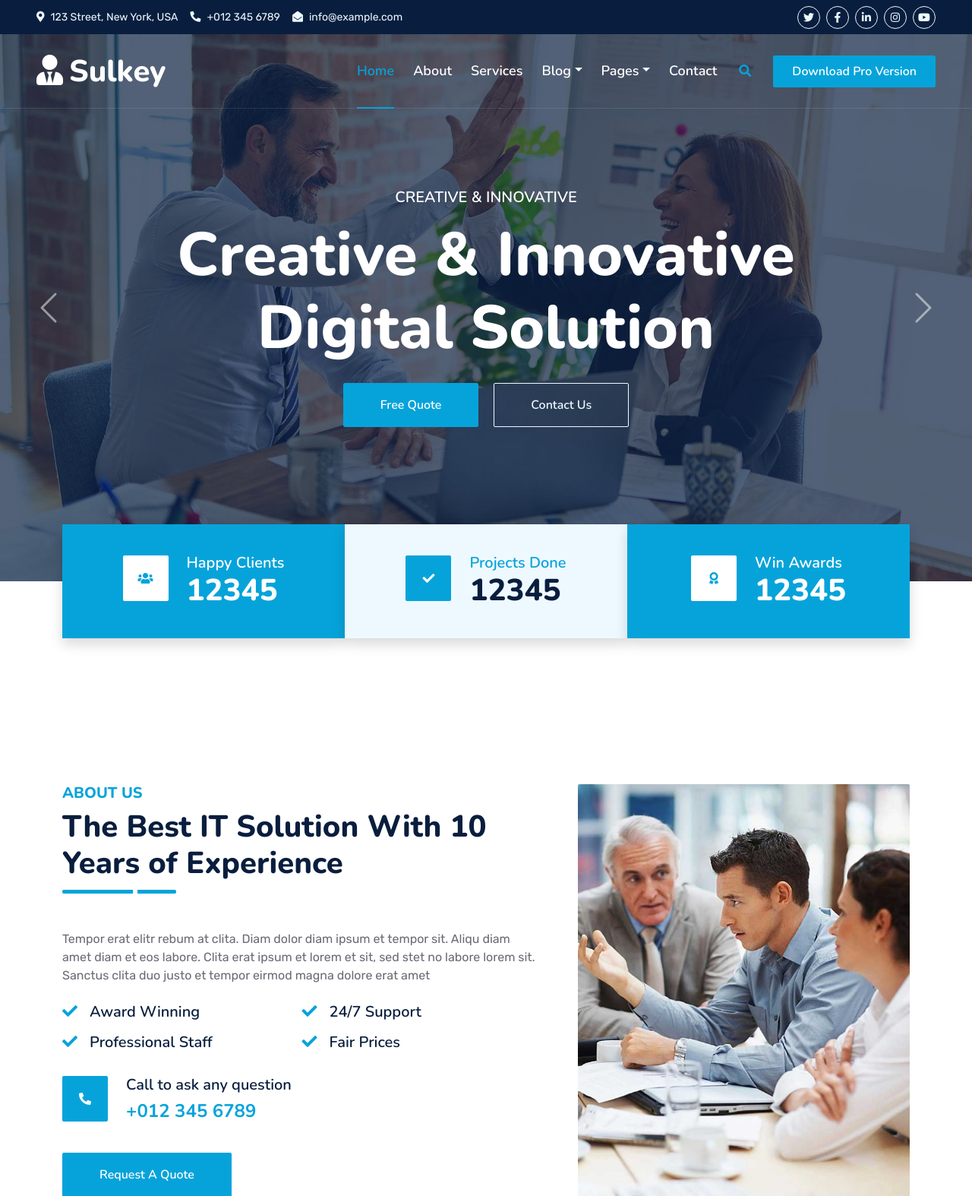
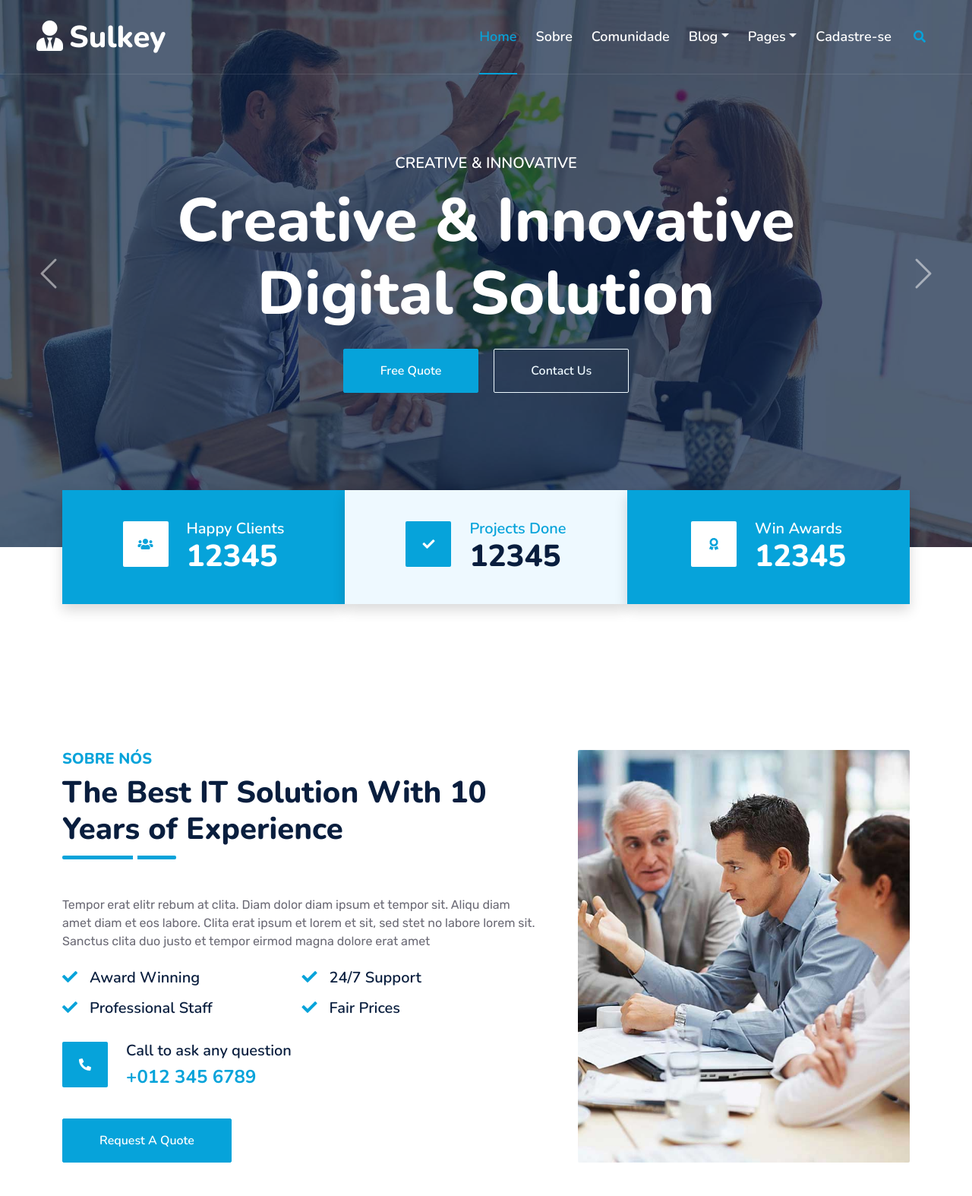
Before and after one commit to LucasFariaMelo/Projeto_Sulkey, a Django app: page / in a window 1280 px wide. Shown: the top 1574 px of the page at 76% size. Run offline with Django 5.2, Linux system fonts and the light colour scheme; some libraries are stand-ins or nearby versions.

Commit message:
Adicionando mais elementos ao template

```diff
--- a/Sulkey/Website/templates/index.html
+++ b/Sulkey/Website/templates/index.html
@@ -39,31 +39,6 @@
     </div>
     <!-- Spinner End -->
 
-
-    <!-- Topbar Start -->
-    <div class="container-fluid bg-dark px-5 d-none d-lg-block">
-        <div class="row gx-0">
-            <div class="col-lg-8 text-center text-lg-start mb-2 mb-lg-0">
-                <div class="d-inline-flex align-items-center" style="height: 45px;">
-                    <small class="me-3 text-light"><i class="fa fa-map-marker-alt me-2"></i>123 Street, New York, USA</small>
-                    <small class="me-3 text-light"><i class="fa fa-phone-alt me-2"></i>+012 345 6789</small>
-                    <small class="text-light"><i class="fa fa-envelope-open me-2"></i>info@example.com</small>
-                </div>
-            </div>
-            <div class="col-lg-4 text-center text-lg-end">
-                <div class="d-inline-flex align-items-center" style="height: 45px;">
-                    <a class="btn btn-sm btn-outline-light btn-sm-square rounded-circle me-2" href=""><i class="fab fa-twitter fw-normal"></i></a>
-                    <a class="btn btn-sm btn-outline-light btn-sm-square rounded-circle me-2" href=""><i class="fab fa-facebook-f fw-normal"></i></a>
-                    <a class="btn btn-sm btn-outline-light btn-sm-square rounded-circle me-2" href=""><i class="fab fa-linkedin-in fw-normal"></i></a>
-                    <a class="btn btn-sm btn-outline-light btn-sm-square rounded-circle me-2" href=""><i class="fab fa-instagram fw-normal"></i></a>
-                    <a class="btn btn-sm btn-outline-light btn-sm-square rounded-circle" href=""><i class="fab fa-youtube fw-normal"></i></a>
-                </div>
-            </div>
-        </div>
-    </div>
-    <!-- Topbar End -->
-
-
     <!-- Navbar & Carousel Start -->
     <div class="container-fluid position-relative p-0">
         <nav class="navbar navbar-expand-lg navbar-dark px-5 py-3 py-lg-0">
@@ -76,8 +51,8 @@
             <div class="collapse navbar-collapse" id="navbarCollapse">
                 <div class="navbar-nav ms-auto py-0">
                     <a href="index.html" class="nav-item nav-link active">Home</a>
-                    <a href="about.html" class="nav-item nav-link">About</a>
-                    <a href="service.html" class="nav-item nav-link">Services</a>
+                    <a href="about.html" class="nav-item nav-link">Sobre</a>
+                    <a href="service.html" class="nav-item nav-link">Comunidade</a>
                     <div class="nav-item dropdown">
                         <a href="#" class="nav-link dropdown-toggle" data-bs-toggle="dropdown">Blog</a>
                         <div class="dropdown-menu m-0">
@@ -95,10 +70,9 @@
                             <a href="quote.html" class="dropdown-item">Free Quote</a>
                         </div>
                     </div>
-                    <a href="contact.html" class="nav-item nav-link">Contact</a>
+                    <a href="contact.html" class="nav-item nav-link">Cadastre-se</a>
                 </div>
                 <butaton type="button" class="btn text-primary ms-3" data-bs-toggle="modal" data-bs-target="#searchModal"><i class="fa fa-search"></i></butaton>
-                <a href="https://htmlcodex.com/startup-company-website-template" class="btn btn-primary py-2 px-4 ms-3">Download Pro Version</a>
             </div>
         </nav>
 
@@ -210,7 +184,7 @@
             <div class="row g-5">
                 <div class="col-lg-7">
                     <div class="section-title position-relative pb-3 mb-5">
-                        <h5 class="fw-bold text-primary text-uppercase">About Us</h5>
+                        <h5 class="fw-bold text-primary text-uppercase">Sobre Nós</h5>
                         <h1 class="mb-0">The Best IT Solution With 10 Years of Experience</h1>
                     </div>
                     <p class="mb-4">Tempor erat elitr rebum at clita. Diam dolor diam ipsum et tempor sit. Aliqu diam amet diam et eos labore. Clita erat ipsum et lorem et sit, sed stet no labore lorem sit. Sanctus clita duo justo et tempor eirmod magna dolore erat amet</p>
@@ -581,14 +555,14 @@
     <div class="container-fluid py-5 wow fadeInUp" data-wow-delay="0.1s">
         <div class="container py-5">
             <div class="section-title text-center position-relative pb-3 mb-5 mx-auto" style="max-width: 600px;">
-                <h5 class="fw-bold text-primary text-uppercase">Team Members</h5>
-                <h1 class="mb-0">Professional Stuffs Ready to Help Your Business</h1>
+                <h5 class="fw-bold text-primary text-uppercase">Quem Somos?</h5>
+                <h1 class="mb-0">Nosso time profissional está pronto para lhe oferecer o trbalho com a maior qualidade no mercado atual</h1>
             </div>
             <div class="row g-5">
                 <div class="col-lg-4 wow slideInUp" data-wow-delay="0.3s">
                     <div class="team-item bg-light rounded overflow-hidden">
                         <div class="team-img position-relative overflow-hidden">
-                            <img class="img-fluid w-100" src="img/team-1.jpg" alt="">
+                            <img class="img-fluid w-100" src="{% static 'assets/img/team-1.jpg' %}" alt="">
                             <div class="team-social">
                                 <a class="btn btn-lg btn-primary btn-lg-square rounded" href=""><i class="fab fa-twitter fw-normal"></i></a>
                                 <a class="btn btn-lg btn-primary btn-lg-square rounded" href=""><i class="fab fa-facebook-f fw-normal"></i></a>
@@ -605,7 +579,7 @@
                 <div class="col-lg-4 wow slideInUp" data-wow-delay="0.6s">
                     <div class="team-item bg-light rounded overflow-hidden">
                         <div class="team-img position-relative overflow-hidden">
-                            <img class="img-fluid w-100" src="img/team-2.jpg" alt="">
+                            <img class="img-fluid w-100" src="{% static 'assets/img/team-2.jpg' %}" alt="">
                             <div class="team-social">
                                 <a class="btn btn-lg btn-primary btn-lg-square rounded" href=""><i class="fab fa-twitter fw-normal"></i></a>
                                 <a class="btn btn-lg btn-primary btn-lg-square rounded" href=""><i class="fab fa-facebook-f fw-normal"></i></a>
@@ -622,7 +596,7 @@
                 <div class="col-lg-4 wow slideInUp" data-wow-delay="0.9s">
                     <div class="team-item bg-light rounded overflow-hidden">
                         <div class="team-img position-relative overflow-hidden">
-                            <img class="img-fluid w-100" src="img/team-3.jpg" alt="">
+                            <img class="img-fluid w-100" src="{% static 'assets/img/team-3.jpg' %}" alt="">
                             <div class="team-social">
                                 <a class="btn btn-lg btn-primary btn-lg-square rounded" href=""><i class="fab fa-twitter fw-normal"></i></a>
                                 <a class="btn btn-lg btn-primary btn-lg-square rounded" href=""><i class="fab fa-facebook-f fw-normal"></i></a>
@@ -807,7 +781,7 @@
             <div class="row justify-content-end">
                 <div class="col-lg-8 col-md-6">
                     <div class="d-flex align-items-center justify-content-center" style="height: 75px;">
-                        <p class="mb-0">&copy; <a class="text-white border-bottom" href="#">Your Site Name</a>. All Rights Reserved.
+                        <p class="mb-0">&copy; <a class="text-white border-bottom" href="#">Sulkey</a>. Todos os direitos reservados.
 
 						<!--/*** This template is free as long as you keep the footer author’s credit link/attribution link/backlink. If you'd like to use the template without the footer author’s credit link/attribution link/backlink, you can purchase the Credit Removal License from "https://htmlcodex.com/credit-removal". Thank you for your support. ***/-->
 						Designed by <a class="text-white border-bottom" href="https://htmlcodex.com">HTML Codex</a></p>
```
Also changed, not shown: Models/Modelo_Projeto_Sulkey.jpg (added).
